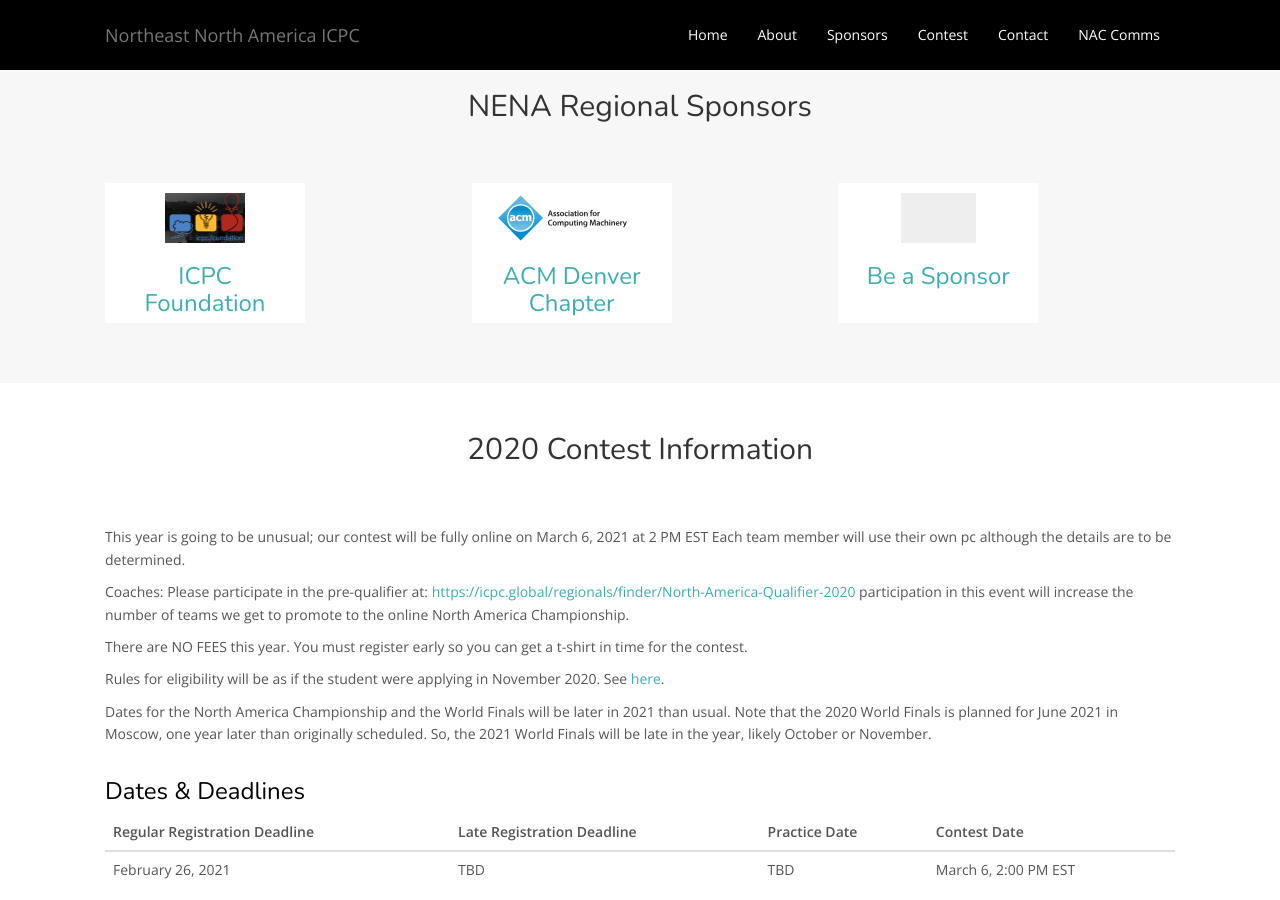
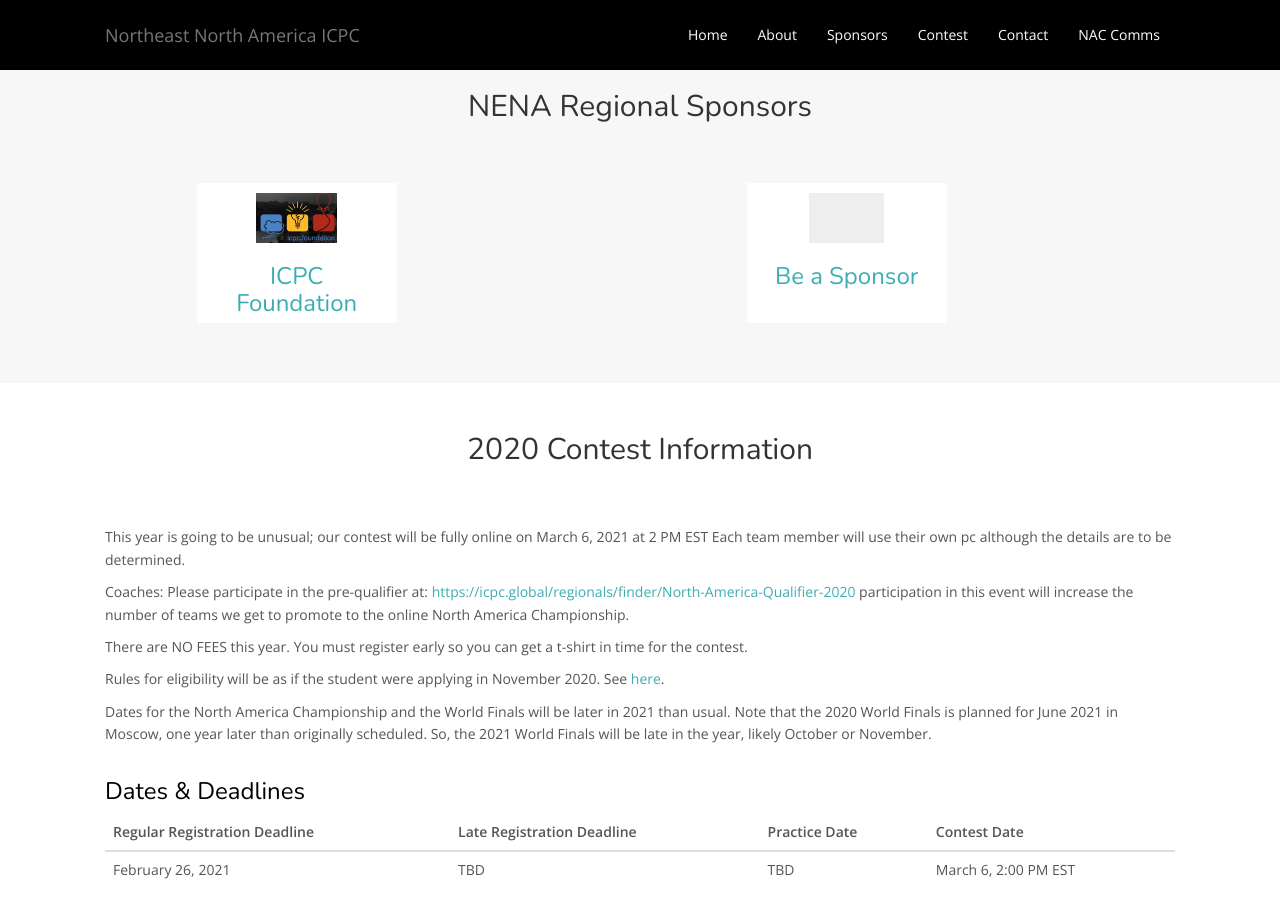
Before and after one commit to icpc/na-northeast-web, a Jekyll site: the page built from docs/index.html, in a window 1280 px wide and 900 px high, scrolled down 1597 px. Built offline with Jekyll 4.4.1, drawn with Linux system fonts in a browser that asks for light colours; nearby versions of some CDN libraries.

Commit message:
delete second sponsor file

```diff
--- a/docs/_data/reg_sponsors.yml
+++ b/docs/_data/reg_sponsors.yml
@@ -7,11 +7,6 @@
     url: https://icpc.foundation/
     logot_alt: ICPC Foundation
 
-  - name: ACM Denver Chapter
-    logo: acm-denver.svg
-    url: https://www.acm.org/
-    logot_alt: ACM Denver
-
   - name: Be a Sponsor
     logo: small2.jpg
     url: #sponsor_url
```
